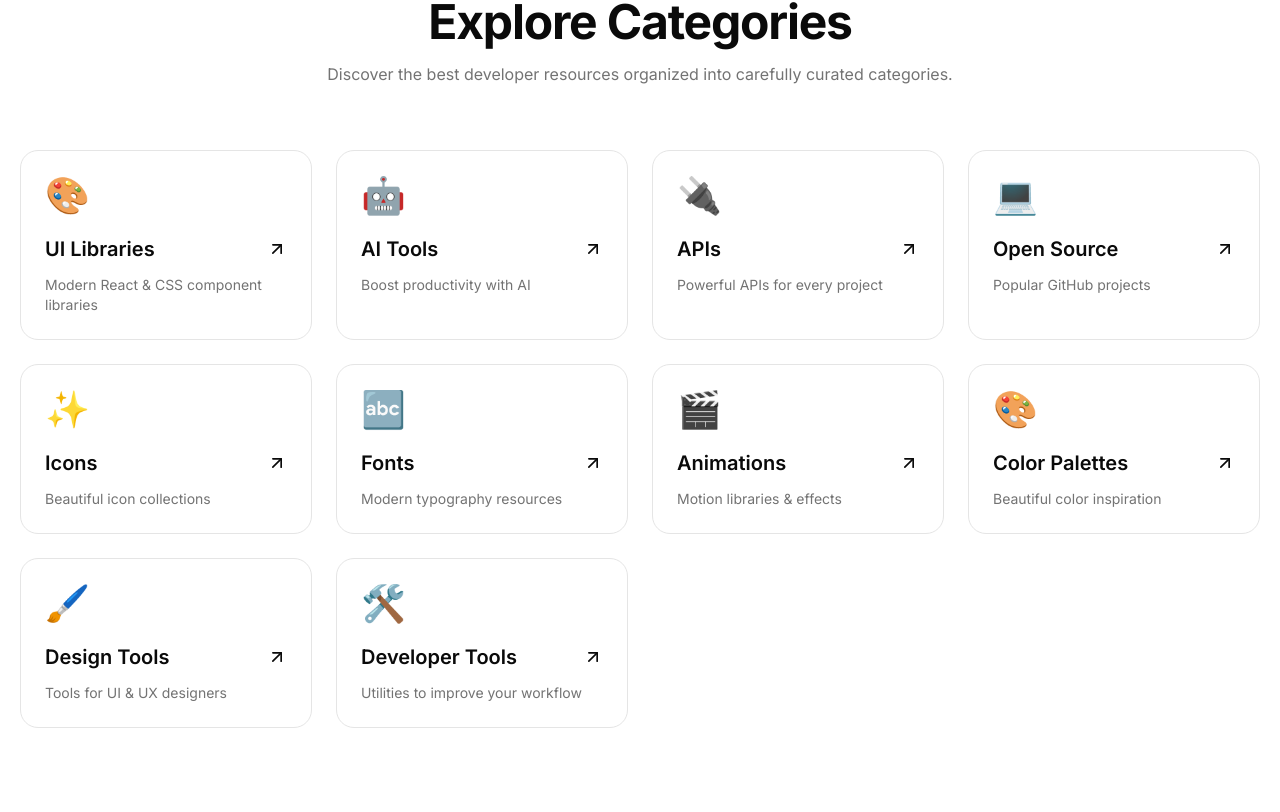
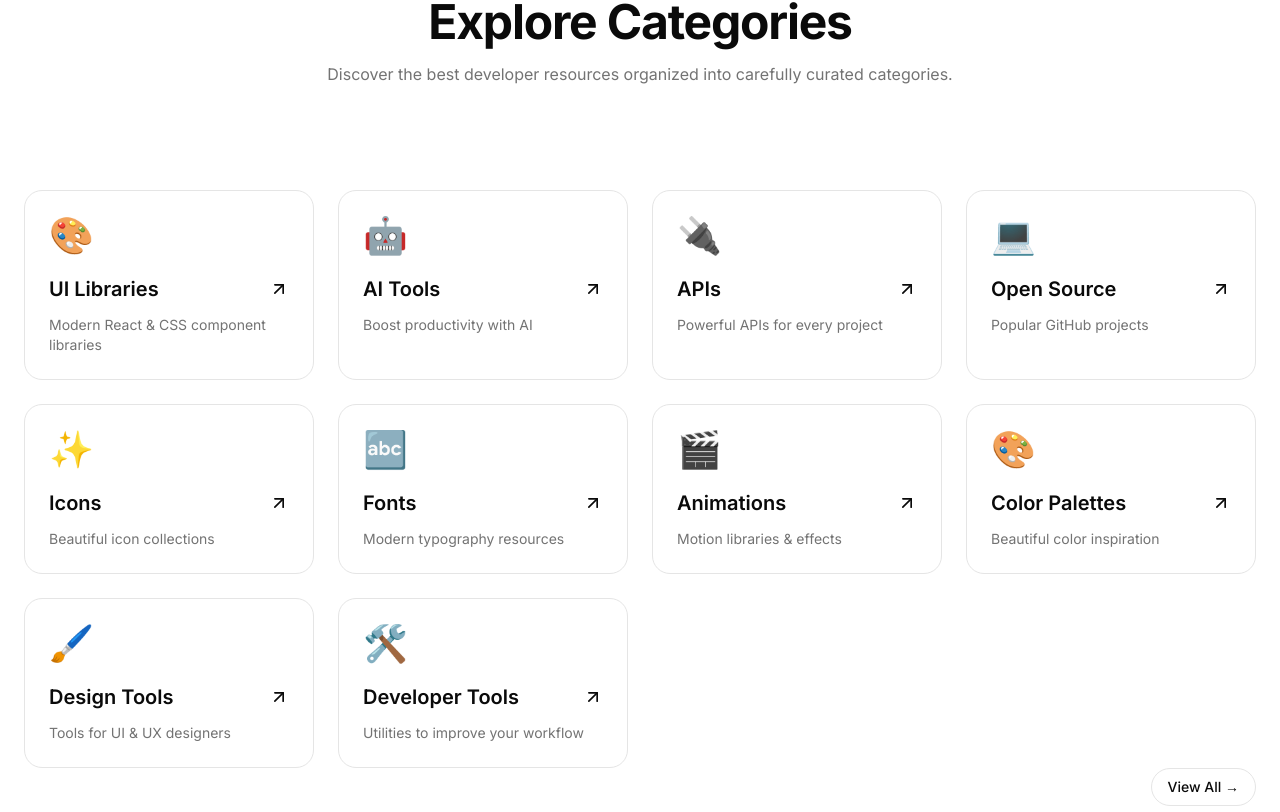
Before and after one commit to suraz404/DevHub, a Next.js app: page / in a window 1280 px wide. Shown: the part 748-1560 px from the top of the page. Built offline with nearby package versions, Linux system fonts and the light colour scheme.

Commit message:
feat: enhance CategoriesGrid layout and add link to view all categories

```diff
--- a/features/categories/CategoryGrid.tsx
+++ b/features/categories/CategoryGrid.tsx
@@ -1,12 +1,26 @@
 import { categories } from "@/data/categories";
 import CategoryCard from "./CategoryCard";
+import Link from "next/link";
 
 const CategoriesGrid = () => {
   return (
-    <div className="mt-12 px-5 grid gap-6 sm:grid-cols-2 lg:grid-cols-3 xl:grid-cols-4">
-      {categories.map((category) => (
-        <CategoryCard key={category.id} category={category} />
-      ))}
+    <div
+      className="
+     mt-12 px-6 py-10   "
+    >
+      <div className="grid gap-6 sm:grid-cols-2 lg:grid-cols-3 xl:grid-cols-4">
+        {categories.map((category) => (
+          <CategoryCard key={category.id} category={category} />
+        ))}
+      </div>
+      <div className="mb-8 flex items-center justify-end">
+        <Link
+          href="/categories"
+          className="rounded-full border px-4 py-2 text-sm font-medium transition-colors hover:bg-primary hover:text-primary-foreground"
+        >
+          View All →
+        </Link>
+      </div>
     </div>
   );
 };
```
